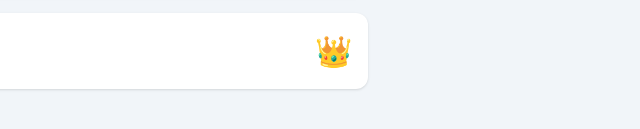
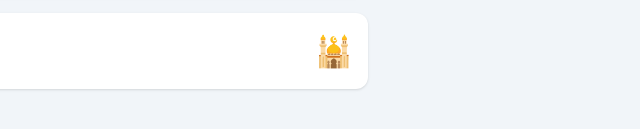
Before and after one commit to lakshaysuthar23/Ssc-quiz-portal, a plain HTML site: page index.html in a window 1280 px wide. Shown: the part 231-360 px from the top of the page, 640-1280 px from the left. Drawn offline with nearby package versions, Linux system fonts and the light colour scheme.

Commit message:
Change icon from crown to mosque in index.html

```diff
--- a/index.html
+++ b/index.html
@@ -49,7 +49,7 @@
                         Subject: History • Uploaded: 15/02/2026
                     </p>
                 </div>
-                <div class="text-3xl">👑</div>
+                <div class="text-3xl">🕌</div>
             </div>
 
         </a>
```
